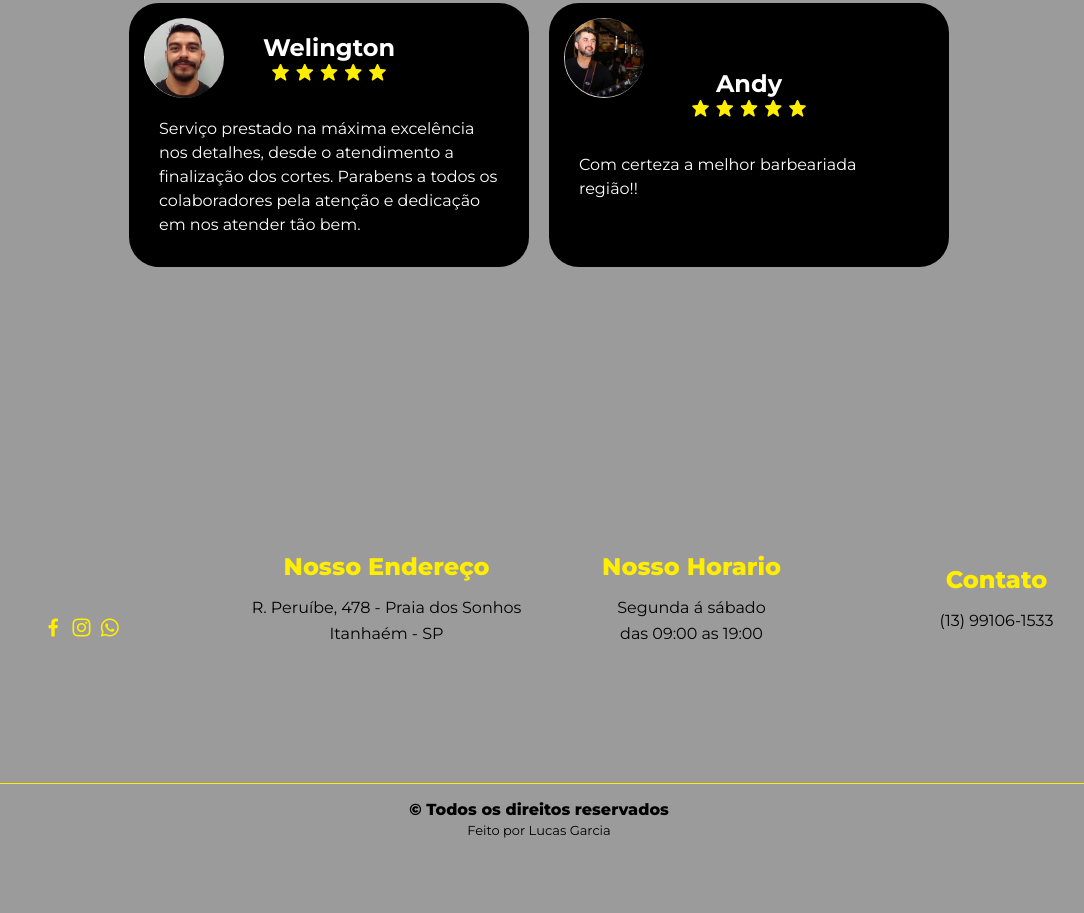
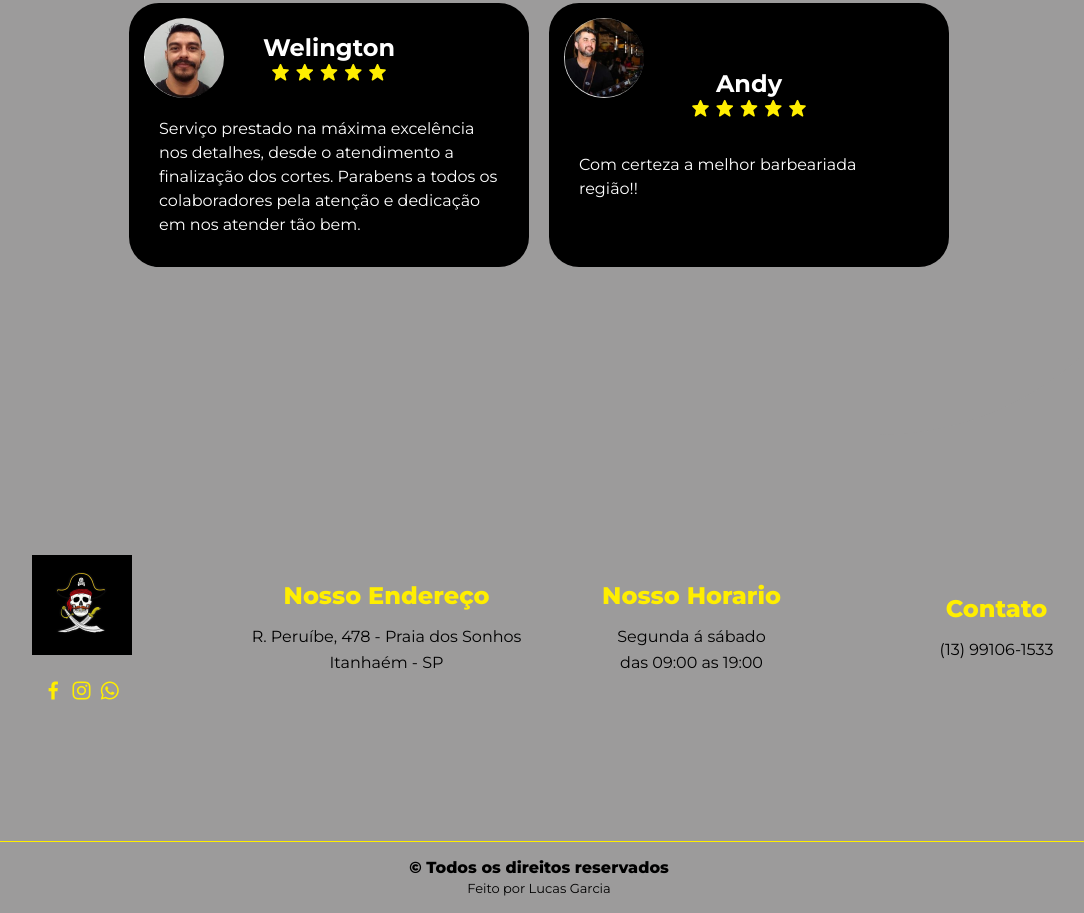
Before and after one commit to labarberiazero13/labarberiazero13, a plain HTML site: page index.html in a window 1280 px wide. Shown: the part 4263-5176 px from the top of the page, without its empty margins (101-1185 px from the left). Before the commit the page ends 5118 px from the top, so only its background shows below. Drawn offline with nearby package versions, Linux system fonts and the light colour scheme.

Commit message:
atualização 1.2

```diff
--- a/index.html
+++ b/index.html
@@ -347,7 +347,7 @@
     <footer class="footer" id="contact">
         <div class="footer__list section container grid">
             <div class="footer__data">
-                <h1><a href="#"><img src="assests/img/logo.svg" alt=""></a></h1>
+                <h1><a href="#"><img src="assests/img/logo.png" alt=""></a></h1>
                 <div class="footer__data-social">
                     <a href="https://www.facebook.com/labarberiazero13/" target="_blank"><i class='bx bxl-facebook social__icon'></i></a>
                     <a href="https://www.instagram.com/labarberiazero13/" target="_blank"><i class='bx bxl-instagram social__icon' ></i></a>
```
